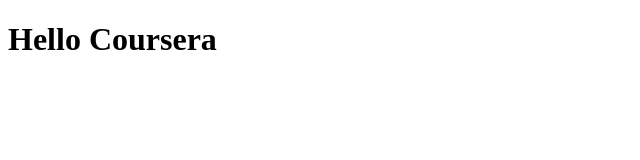
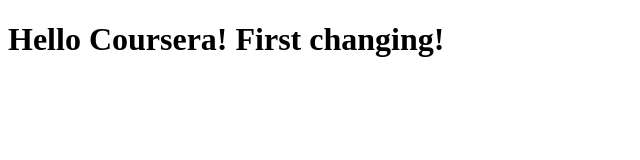
Before and after one commit to kokorochi/test_1, a plain HTML site: page site/index.html in a window 1280 px wide. Shown: the whole page, without its empty margins (0-640 px from the left). Drawn offline with Linux system fonts and the light colour scheme.

Commit message:
Tiny changes

```diff
--- a/site/index.html
+++ b/site/index.html
@@ -4,6 +4,6 @@
 	<title>Hello Coursera</title>
 </head>
 <body>
-<h1>Hello Coursera</h1>
+<h1>Hello Coursera! First changing!</h1>
 </body>
 </html>
```
